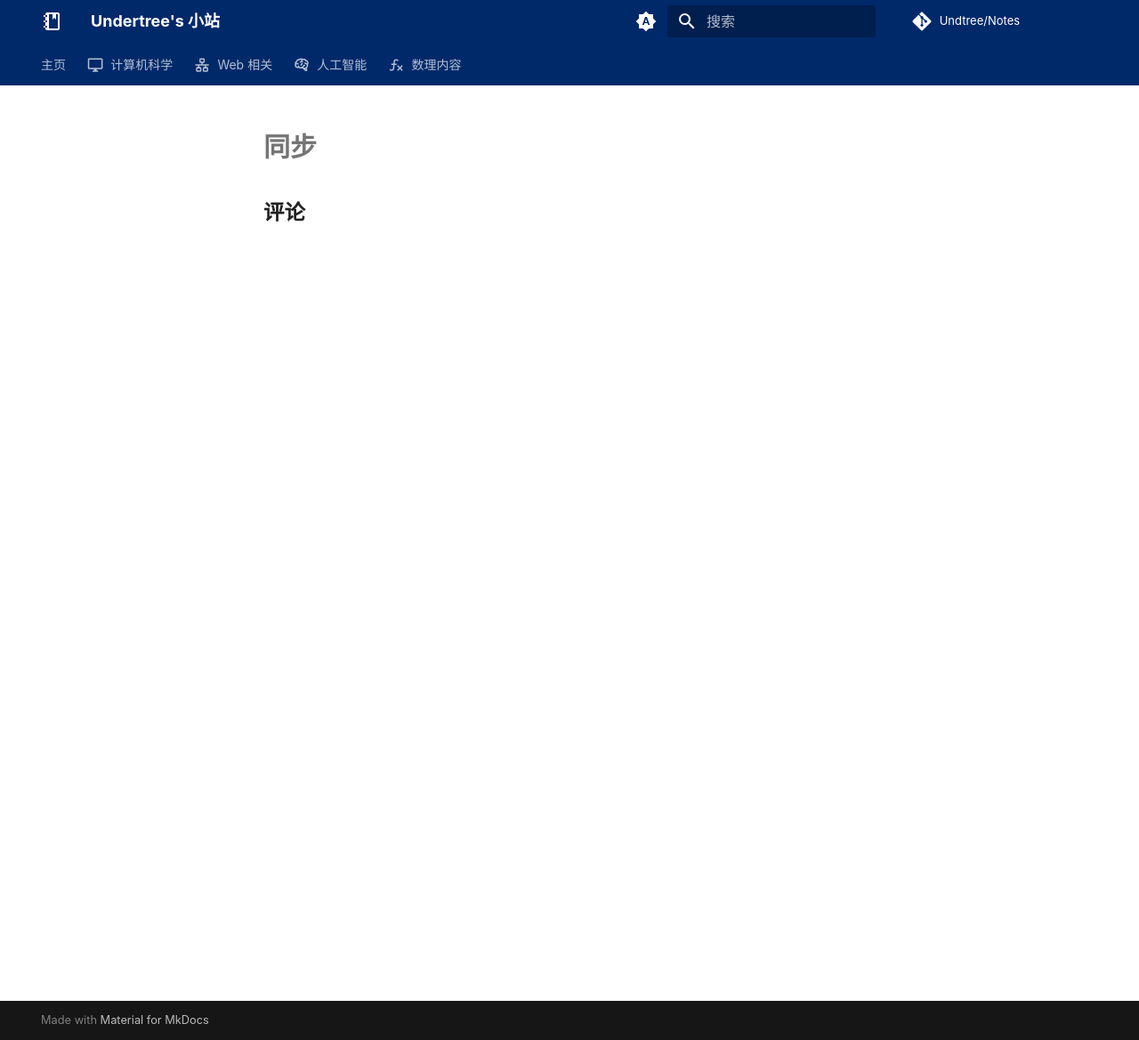
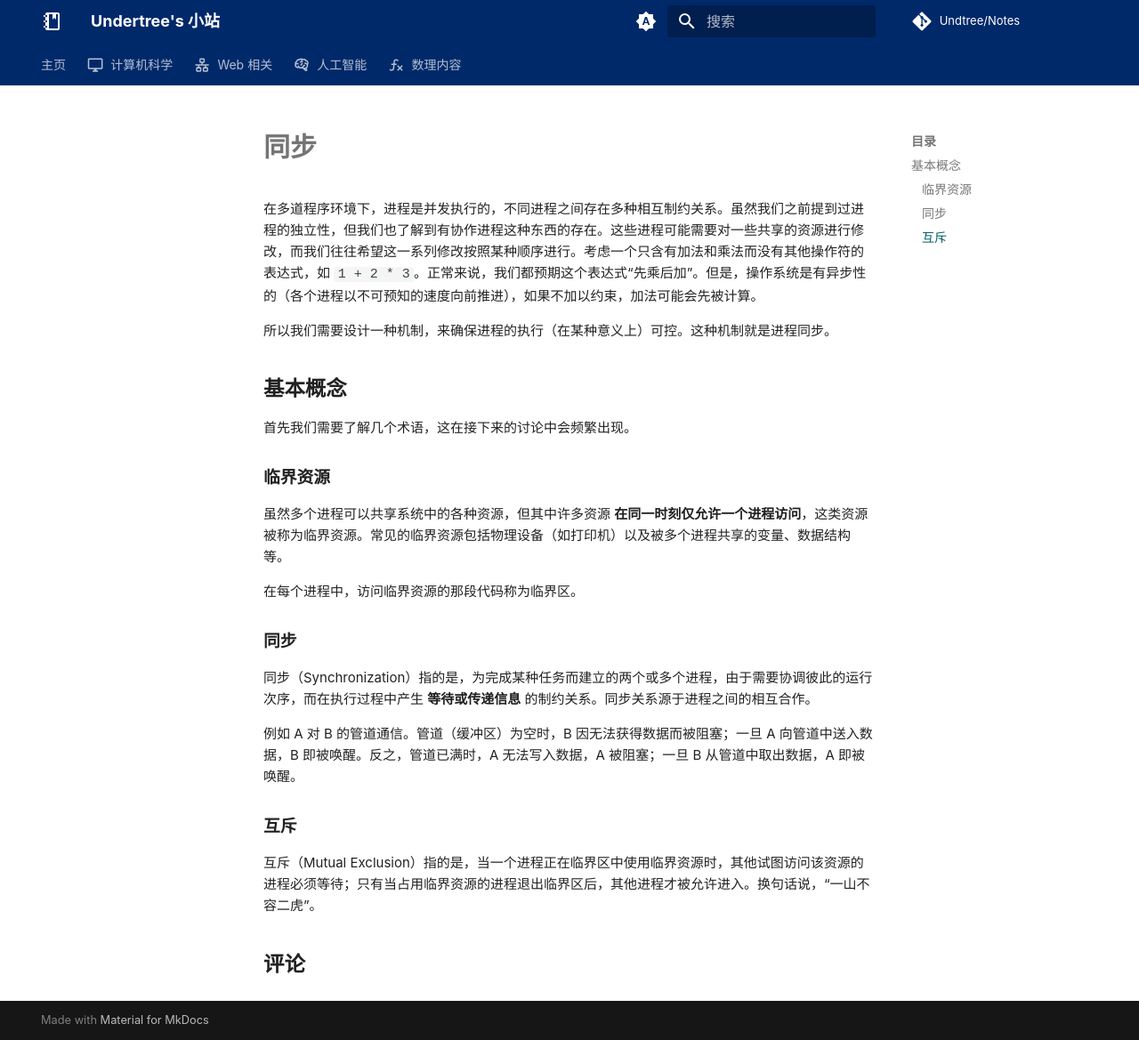
Before and after one commit to Undtree/Notes, an MkDocs documentation site: the page built from docs/CS/OS/sync.md, in a window 1280 px wide and 1169 px high. Shown: the whole window at 89% size. Built offline with MkDocs 1.6.1 and Material for MkDocs 9.7.7, drawn with Linux system fonts in a browser that asks for light colours; comment, search, counter and statistics services are not loaded; a style sheet for code colours, icons or effects is not loaded.

Commit message:
文档增补

```diff
--- a/docs/CS/OS/sync.md
+++ b/docs/CS/OS/sync.md
@@ -1 +1,25 @@
 # 同步
+
+在多道程序环境下，进程是并发执行的，不同进程之间存在多种相互制约关系。虽然我们之前提到过进程的独立性，但我们也了解到有协作进程这种东西的存在。这些进程可能需要对一些共享的资源进行修改，而我们往往希望这一系列修改按照某种顺序进行。考虑一个只含有加法和乘法而没有其他操作符的表达式，如 `1 + 2 * 3`。正常来说，我们都预期这个表达式“先乘后加”。但是，操作系统是有异步性的（各个进程以不可预知的速度向前推进），如果不加以约束，加法可能会先被计算。
+
+所以我们需要设计一种机制，来确保进程的执行（在某种意义上）可控。这种机制就是进程同步。
+
+## 基本概念
+
+首先我们需要了解几个术语，这在接下来的讨论中会频繁出现。
+
+### 临界资源
+
+虽然多个进程可以共享系统中的各种资源，但其中许多资源 **在同一时刻仅允许一个进程访问**，这类资源被称为临界资源。常见的临界资源包括物理设备（如打印机）以及被多个进程共享的变量、数据结构等。
+
+在每个进程中，访问临界资源的那段代码称为临界区。
+
+### 同步
+
+同步（Synchronization）指的是，为完成某种任务而建立的两个或多个进程，由于需要协调彼此的运行次序，而在执行过程中产生 **等待或传递信息** 的制约关系。同步关系源于进程之间的相互合作。
+
+例如 A 对 B 的管道通信。管道（缓冲区）为空时，B 因无法获得数据而被阻塞；一旦 A 向管道中送入数据，B 即被唤醒。反之，管道已满时，A 无法写入数据，A 被阻塞；一旦 B 从管道中取出数据，A 即被唤醒。
+
+### 互斥
+
+互斥（Mutual Exclusion）指的是，当一个进程正在临界区中使用临界资源时，其他试图访问该资源的进程必须等待；只有当占用临界资源的进程退出临界区后，其他进程才被允许进入。换句话说，“一山不容二虎”。
```
